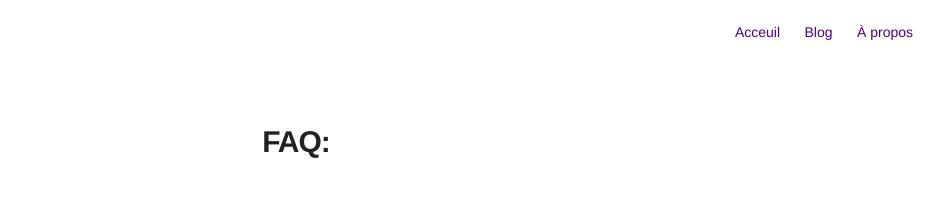
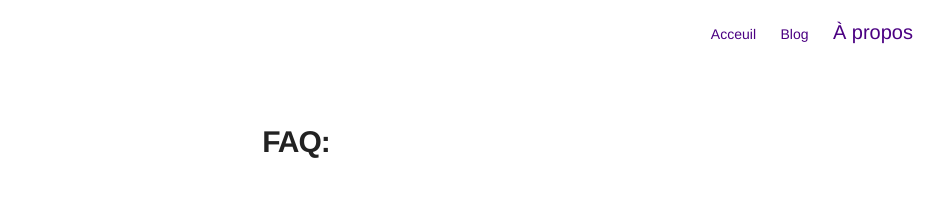
Before and after one commit to madeenamadou/madeenamadou.github.io, a Jekyll site: the page built from FAQ.md, in a window 1280 px wide. Shown: the top 211 px of the page, without its empty margins (344-1280 px from the left). Built offline with Jekyll 4.4.1, drawn with Linux system fonts in a browser that asks for light colours; our own code applies the rules of GitHub Pages for plain Markdown files.

Commit message:
Update nav.html

```diff
--- a/_includes/nav.html
+++ b/_includes/nav.html
@@ -25,7 +25,7 @@
         {% if site.about == true %}
             {% if page.title != "About" %}
                 <li class="item">
-                    <a class="link" href="{{ site.url }}/about">À propos</a>
+                    <a class="link" href="{{ site.url }}/about" style="font-size:20px">À propos</a>
                 </li>
             {% endif %}
         {% endif %}
```
